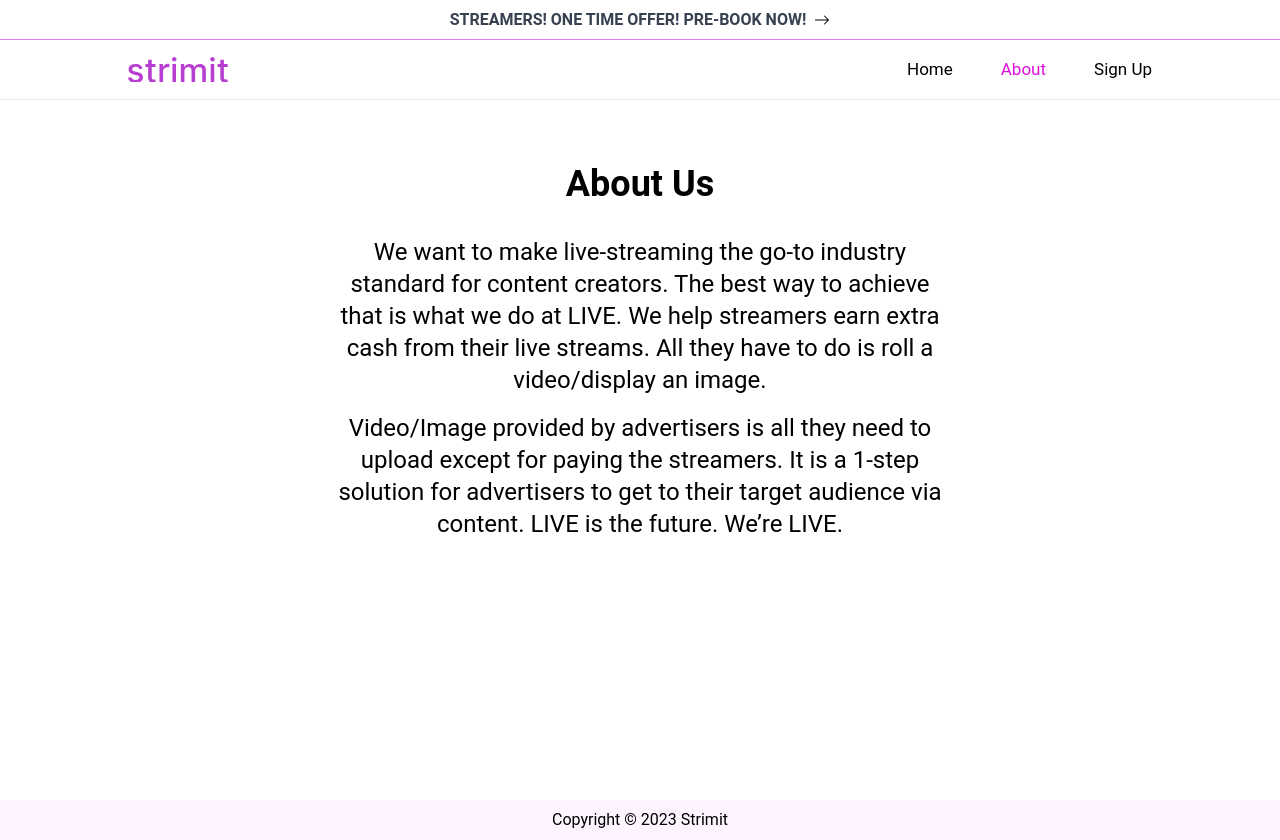
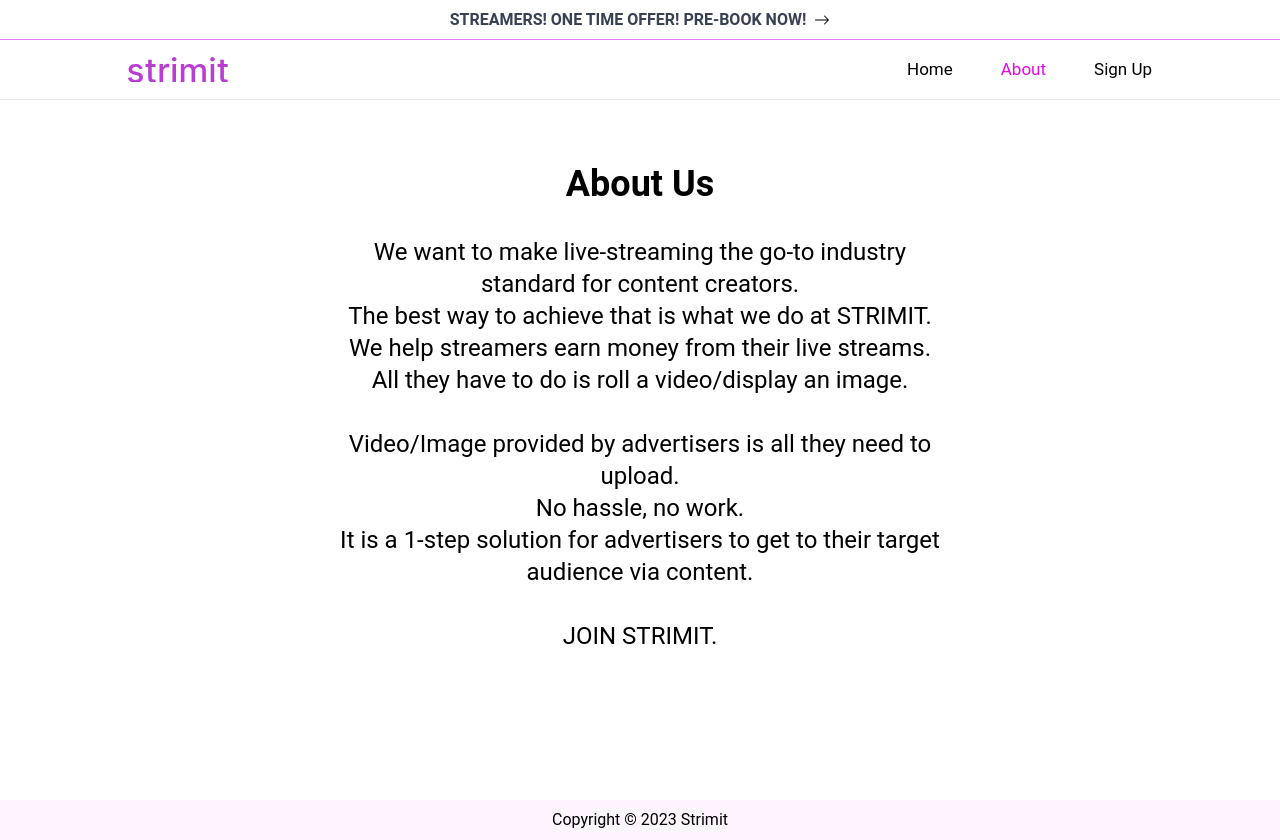
Before and after one commit to bhavesh-chaudhari/strimit, a Next.js app in the folder client/: page /about in a window 1280 px wide. Built offline with nearby package versions, Linux system fonts and the light colour scheme; no server answers.

Commit message:
updated AboutMain.tsx

```diff
--- a/client/src/components/AboutMain.tsx
+++ b/client/src/components/AboutMain.tsx
@@ -6,16 +6,15 @@ const AboutMain = () => {
       <h1 className="text-center text-4xl font-bold">About Us</h1>
       <div className="w-[90%] text-center lg:w-1/2 mt-6 md:mt-8 flex gap-4 flex-col text-lg md:text-2xl">
         <p>
-          We want to make live-streaming the go-to industry standard for content
-          creators. The best way to achieve that is what we do at LIVE. We help
-          streamers earn extra cash from their live streams. All they have to do
-          is roll a video/display an image.
-        </p>
-        <p>
-          Video/Image provided by advertisers is all they need to upload except
-          for paying the streamers. It is a 1-step solution for advertisers to
-          get to their target audience via content. LIVE is the future. We’re
-          LIVE.
+          We want to make live-streaming the go-to industry standard for content creators.<br />
+          The best way to achieve that is what we do at STRIMIT.<br />
+          We help streamers earn money from their live streams.<br />
+          All they have to do is roll a video/display an image.<br />
+          <br />
+          Video/Image provided by advertisers is all they need to upload.<br />
+          No hassle, no work.<br />
+          It is a 1-step solution for advertisers to get to their target audience via content.<br />
+          <br />JOIN STRIMIT.<br />
         </p>
       </div>
     </div>
```
